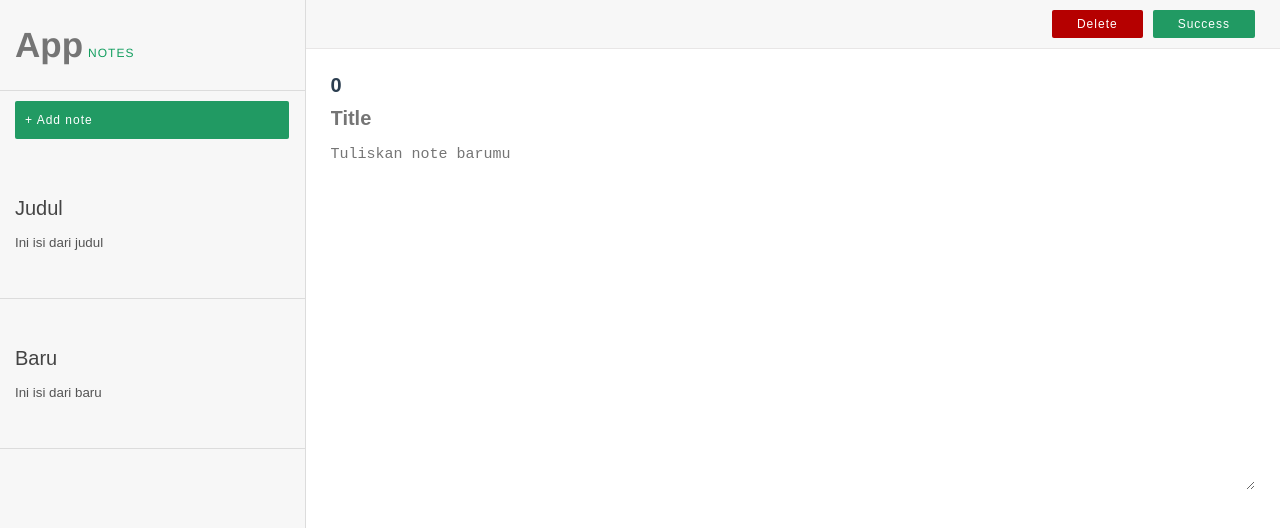
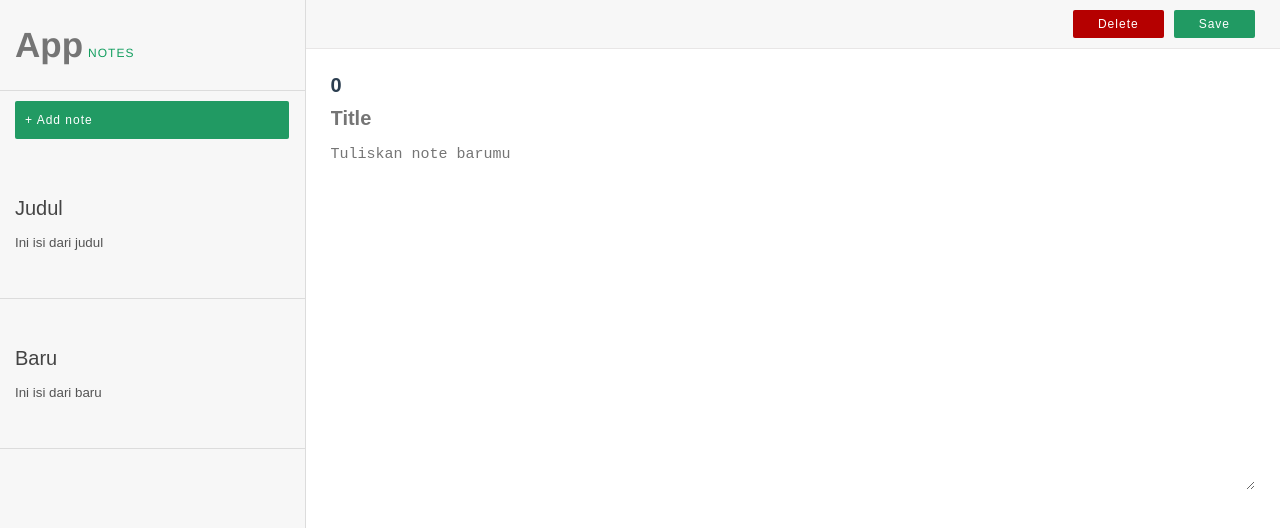
Before and after one commit to virgiawndwir/vue-notes, a Vue app in the folder resources/: page / in a window 1280 px wide. Shown: the top 528 px of the page. Built offline with nearby package versions, Linux system fonts and the light colour scheme.

Commit message:
pisah button save & update

```diff
--- a/resources/src/App.vue
+++ b/resources/src/App.vue
@@ -56,7 +56,8 @@
       this.dataForm = {
         id: 0,
         title: '',
-        description: ''
+        description: '',
+        mode: 'save'
       }
     },
     saveNote(title, description){
@@ -77,6 +78,7 @@
     },
     editNote(id){
       this.dataForm = this.notess.find(note => note.id === id)
+      this.dataForm.mode = 'update'
     },
     updateNote(id, title, description){
       let noteIndex = this.notess.findIndex(note => note.id === id)
--- a/resources/src/components/FormNotes.vue
+++ b/resources/src/components/FormNotes.vue
@@ -1,10 +1,11 @@
 <template>
   <div class="formNotes">
 
-    <form @submit="submitNote">
+    <form>
       <div class="menu">
         <button type="button" class="bg-danger btn btn-delete" @click="submitRemove">Delete</button>
-        <button type="submit" class="bg-success btn btn-save">Success</button>
+        <button type="button" class="bg-success btn btn-save" @click="submitSave" v-if="mode == 'save'">Save</button>
+        <button type="button" class="bg-success btn btn-save" @click="submitUpdate" v-if="mode == 'update'">Update</button>
       </div>
 
       <div class="content">
@@ -38,17 +39,16 @@
     return {
       id: 0,
       title: '',
-      description: ''
+      description: '',
+      mode: 'save'
     }
   },
   methods: {
-    submitNote(e){
-      e.preventDefault()
-      if(this.id === 0){
+    submitSave(){
         this.propSaveNote(this.title, this.description)
-      }else{
-        this.propUpdateNote(this.id, this.title, this.description)
-      }
+    },
+    submitUpdate(){
+      this.propUpdateNote(this.id, this.title, this.description)
     },
     submitRemove(){
       this.propRemoveNote(this.id)
@@ -65,6 +65,7 @@
       this.id = note.id
       this.title = note.title
       this.description = note.description
+      this.mode = note.mode
     }
   }
 }
```
